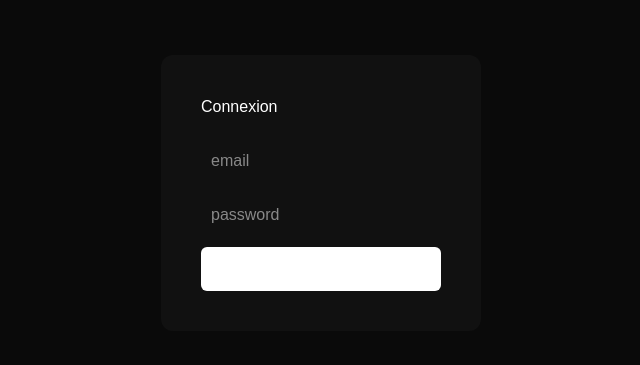
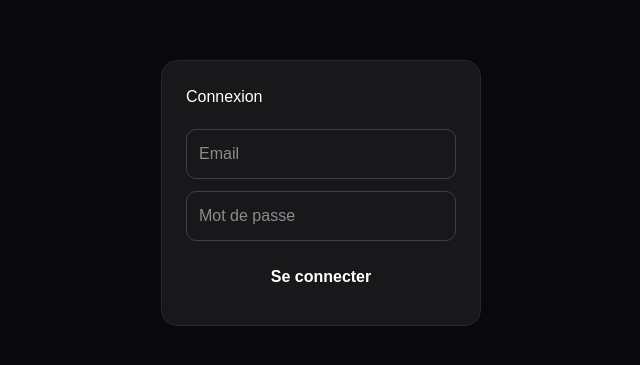
Before and after one commit to FAEAsu/FAE-PWA, a Next.js app: page /login in a window 1280 px wide. Shown: the part 207-572 px from the top of the page, without its empty margins (319-959 px from the left). Built offline with nearby package versions, Linux system fonts and the light colour scheme; no server answers.

Commit message:
Update page.tsx

```diff
--- a/app/login/page.tsx
+++ b/app/login/page.tsx
@@ -1,122 +1,112 @@
 "use client"
 
 import { useState } from "react"
-import { useRouter } from "next/navigation"
 import { supabase } from "@/lib/supabase"
 
 export default function LoginPage() {
-  const router = useRouter()
-
   const [email, setEmail] = useState("")
   const [password, setPassword] = useState("")
   const [error, setError] = useState("")
 
-  const handleLogin = async (e: any) => {
+  const handleLogin = async (e: React.FormEvent) => {
     e.preventDefault()
     setError("")
 
+    console.log("URL =", process.env.NEXT_PUBLIC_SUPABASE_URL)
+    console.log(
+      "KEY START =",
+      process.env.NEXT_PUBLIC_SUPABASE_ANON_KEY?.slice(0, 20)
+    )
+
+    try {
       const { data, error } = await supabase.auth.signInWithPassword({
         email,
         password,
       })
 
-    console.log("LOGIN RESULT:", data)
-    console.log("LOGIN ERROR:", error)
+      console.log("LOGIN DATA =", data)
+      console.log("LOGIN ERROR =", error)
 
       if (error) {
         setError(error.message)
         return
       }
 
-    const userId = data.user?.id
-    console.log("USER ID:", userId)
-
-    if (!userId) {
-      setError("Utilisateur introuvable")
-      return
+      alert("Login OK")
+    } catch (err) {
+      console.error("FULL ERROR =", err)
+      setError("Failed to fetch")
     }
-
-    const { data: profile, error: profileError } = await supabase
-      .from("profiles")
-      .select("*")
-      .eq("id", userId)
-      .maybeSingle()
-
-    console.log("PROFILE:", profile)
-    console.log("PROFILE ERROR:", profileError)
-
-    if (!profile) {
-      setError("Profil introuvable")
-      return
-    }
-
-    router.push("/dashboard")
   }
 
   return (
-    <div
+    <main
       style={{
-        height: "100vh",
+        minHeight: "100vh",
+        background: "#09090b",
+        color: "white",
         display: "flex",
         alignItems: "center",
         justifyContent: "center",
-        background: "#0a0a0a",
       }}
     >
       <form
         onSubmit={handleLogin}
         style={{
-          background: "#111",
-          padding: "40px",
-          borderRadius: "12px",
-          width: "320px",
+          width: 320,
+          background: "#18181b",
+          border: "1px solid #27272a",
+          borderRadius: 16,
+          padding: 24,
         }}
       >
-        <h2 style={{ marginBottom: "20px" }}>Connexion</h2>
+        <h1 style={{ marginBottom: 20 }}>Connexion</h1>
 
         <input
           type="email"
-          placeholder="email"
+          placeholder="Email"
           value={email}
           onChange={(e) => setEmail(e.target.value)}
           style={{
             width: "100%",
-            padding: "10px",
-            marginBottom: "10px",
-            borderRadius: "6px",
+            padding: 12,
+            marginBottom: 12,
+            borderRadius: 10,
+            border: "1px solid #3f3f46",
           }}
         />
 
         <input
           type="password"
-          placeholder="password"
+          placeholder="Mot de passe"
           value={password}
           onChange={(e) => setPassword(e.target.value)}
           style={{
             width: "100%",
-            padding: "10px",
-            marginBottom: "10px",
-            borderRadius: "6px",
+            padding: 12,
+            marginBottom: 12,
+            borderRadius: 10,
+            border: "1px solid #3f3f46",
           }}
         />
 
         {error && (
-          <p style={{ color: "red", marginBottom: "10px" }}>{error}</p>
+          <p style={{ color: "red", marginBottom: 12 }}>{error}</p>
         )}
 
         <button
           type="submit"
           style={{
             width: "100%",
-            padding: "10px",
-            background: "white",
-            borderRadius: "6px",
-            cursor: "pointer",
+            padding: 12,
+            borderRadius: 10,
+            border: "none",
+            fontWeight: 700,
           }}
         >
           Se connecter
         </button>
       </form>
-    </div>
+    </main>
   )
 }
```
Lines whose indentation alone changed are shown as unchanged.
